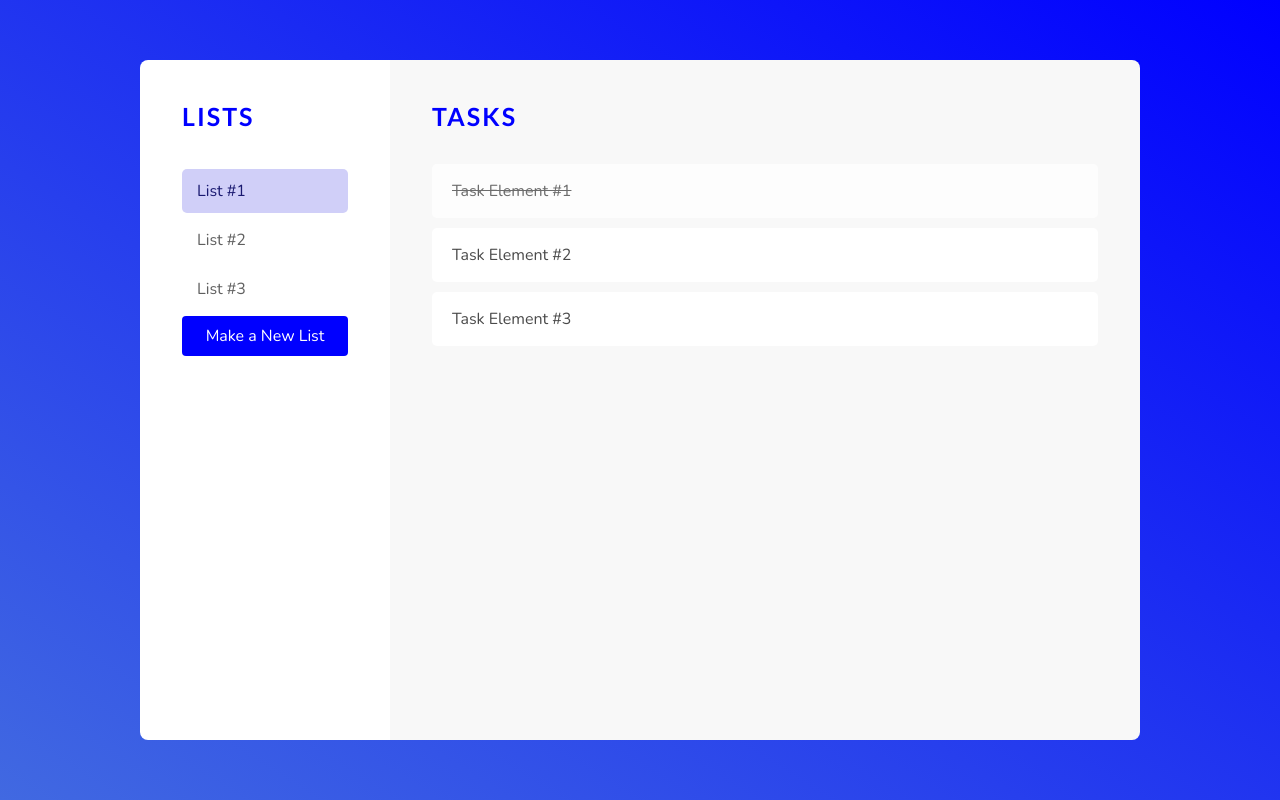
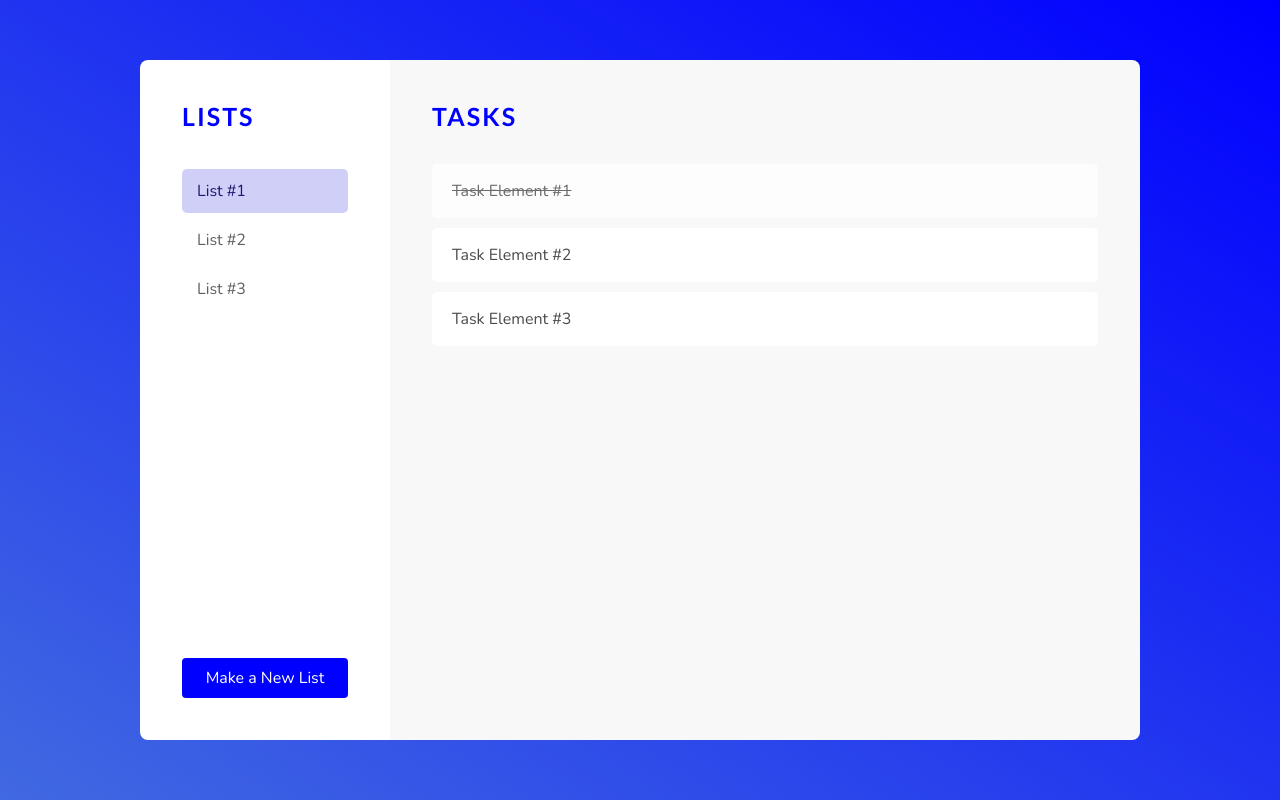
Before and after one commit to jsantana21/Task-List-Manager-Application, an Angular app in the folder task-angular-frontend/: page / in a window 1280 px wide. Built offline with nearby package versions, Linux system fonts and the light colour scheme.

Commit message:
User Interface done (for now)

```diff
--- a/task-angular-frontend/src/app/pages/task-viewer/task-viewer.component.html
+++ b/task-angular-frontend/src/app/pages/task-viewer/task-viewer.component.html
@@ -1,9 +1,11 @@
 <div class="centered-content">
     <div class="task-manager-box">
+
         <div class="sidebar has-background-white">
             <h1 class="title has-text-primary">
              Lists
             </h1>
+
             <div class="list-menu">
                 <a class="list-menu-item is-active">
                     <p>List #1</p>
--- a/task-angular-frontend/src/app/pages/task-viewer/task-viewer.component.scss
+++ b/task-angular-frontend/src/app/pages/task-viewer/task-viewer.component.scss
@@ -46,7 +46,7 @@
     display: flex;
     flex-direction: column;
     margin-top: 15px;
-    flex-grow: 1px;
+    flex-grow: 1;
 
     .list-menu-item{
         display: flex;
```
